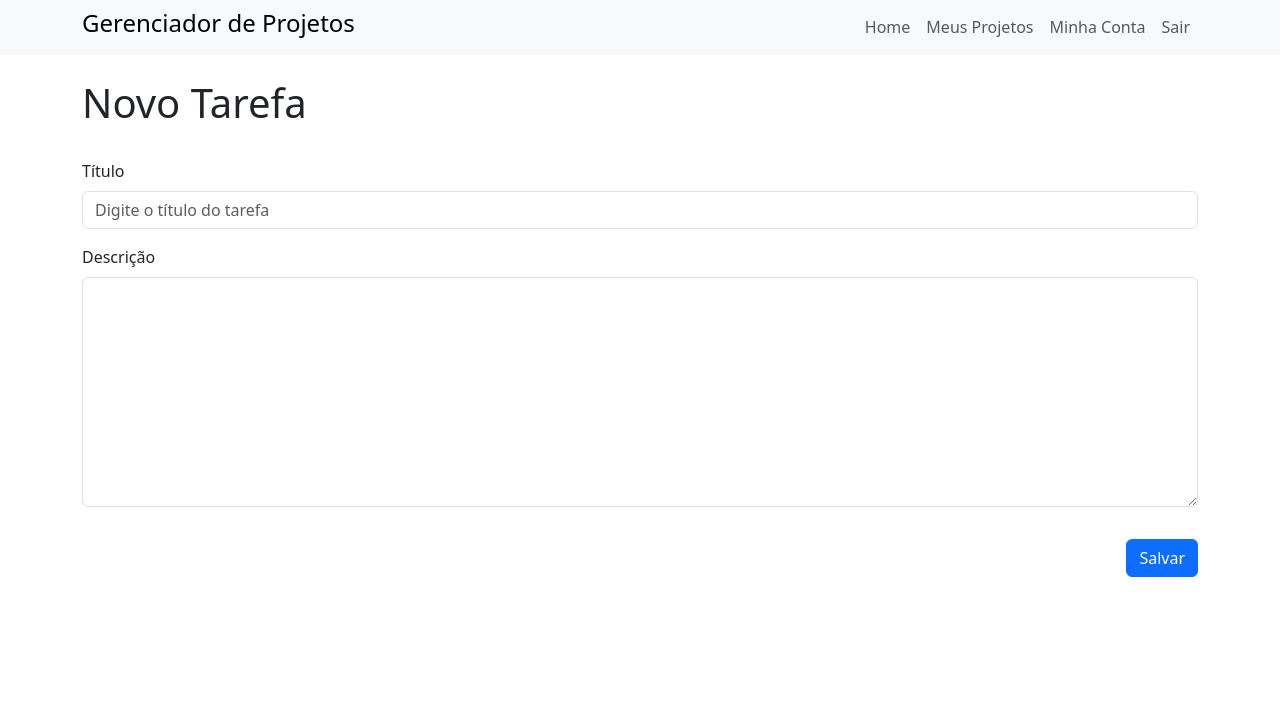
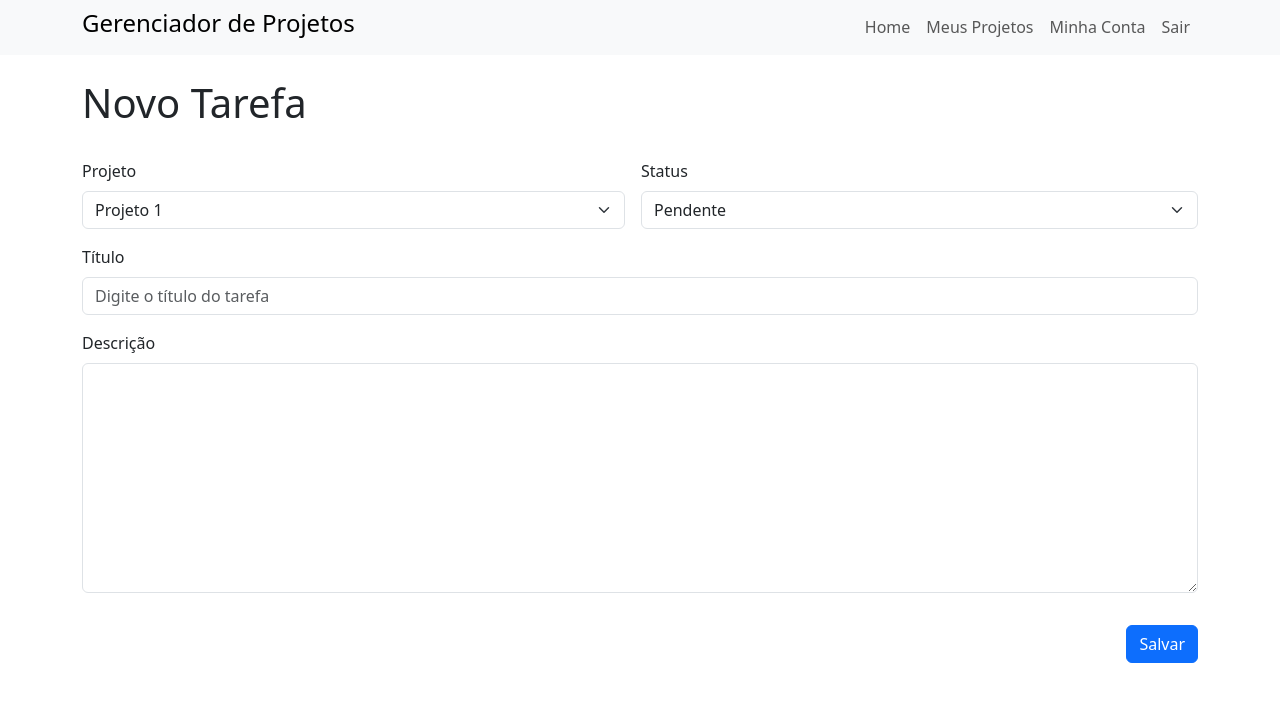
Before and after one commit to eduazzolin/gerenciador-projeto-tarefa, a React (Create React App) app: page /nova-tarefa in a window 1280 px wide. Shown: the top 702 px of the page. Built offline with nearby package versions, Linux system fonts and the light colour scheme.

Commit message:
feat/cadastrar tarefa dinâmico

```diff
--- a/src/app/service/projetoService.js
+++ b/src/app/service/projetoService.js
@@ -9,7 +9,7 @@ export const projetoPrototype = {
   }
 }
 
-export async function consultar() {
+export async function consultarProjetos() {
   return [
     {
       "id": 1,
--- a/src/views/cadastroTarefa.js
+++ b/src/views/cadastroTarefa.js
@@ -2,10 +2,28 @@ import React, {useContext, useEffect, useState} from "react";
 import TituloPagina from "../components/tituloPagina";
 import {Button, Form} from "react-bootstrap";
 import {tarefaPrototype} from "../app/service/tarefaService";
+import {consultarProjetos} from "../app/service/projetoService";
+import {consultarStatusENUM} from "../app/service/statusService";
 
 function CadastroTarefa() {
   const [tarefa, setTarefa] = useState(tarefaPrototype);
+  const [projetos, setProjetos] = useState([]);
+  const [status, setStatus] = useState([]);
 
+  const mountPage = async () => {
+    try {
+      const response_projetos = await consultarProjetos()
+      const response_status = await consultarStatusENUM()
+      setProjetos(response_projetos)
+      setStatus(response_status)
+    } catch (error) {
+      console.log("Erro ao buscar dados", error)
+    }
+  }
+
+  useEffect(() => {
+    mountPage();
+  }, []);
 
   return (
     <div className={'container'}>
@@ -17,6 +35,44 @@ function CadastroTarefa() {
 
           <Form>
 
+            <div className="d-flex flex-row gap-3">
+              <div className="px-0 flex-grow-1">
+
+                <Form.Group className="mb-3">
+                  <Form.Label>Projeto</Form.Label>
+                  <Form.Select
+                    aria-label="Projeto"
+                    value={tarefa.id_projeto.id}
+                    onChange={event => {
+                      setTarefa({...tarefa, id_projeto: {id: event.target.value}});
+                    }}>
+                    {
+                      projetos.map((projeto, index) => (
+                        <option key={index} value={projeto.id}>{projeto.nome}</option>
+                      ))
+                    }
+                  </Form.Select>
+                </Form.Group>
+              </div>
+              <div className="px-0 flex-grow-1">
+
+                <Form.Group className="mb-3">
+                  <Form.Label>Status</Form.Label>
+                  <Form.Select
+                    aria-label="Status"
+                    value={tarefa.id_status.id}
+                    onChange={event => {
+                      setTarefa({...tarefa, id_status: {id: event.target.value}});
+                    }}>
+                    {
+                      status.map((status, index) => (
+                        <option key={index} value={status.id}>{status.nome}</option>
+                      ))
+                    }
+                  </Form.Select>
+                </Form.Group>
+              </div>
+            </div>
             <Form.Group className="mb-3">
               <Form.Label>Título</Form.Label>
               <Form.Control
--- a/src/views/meusProjetos.js
+++ b/src/views/meusProjetos.js
@@ -1,7 +1,7 @@
 import React, { useEffect, useState } from "react";
 import TituloPagina from "../components/tituloPagina";
 import { Button, Form } from "react-bootstrap";
-import { consultar, projetoPrototype } from "../app/service/projetoService";
+import { consultarProjetos, projetoPrototype } from "../app/service/projetoService";
 import CartaoProjeto from "../components/cartaoProjeto/cartaoProjeto";
 import {useNavigate} from "react-router-dom";
 
@@ -11,7 +11,7 @@ function MeusProjetos() {
 
   const mountPage = async () => {
     try {
-      const responseProjetos = await consultar();
+      const responseProjetos = await consultarProjetos();
       setProjetos(responseProjetos);
     } catch (error) {
       console.log("Erro ao buscar dados", error);
```
